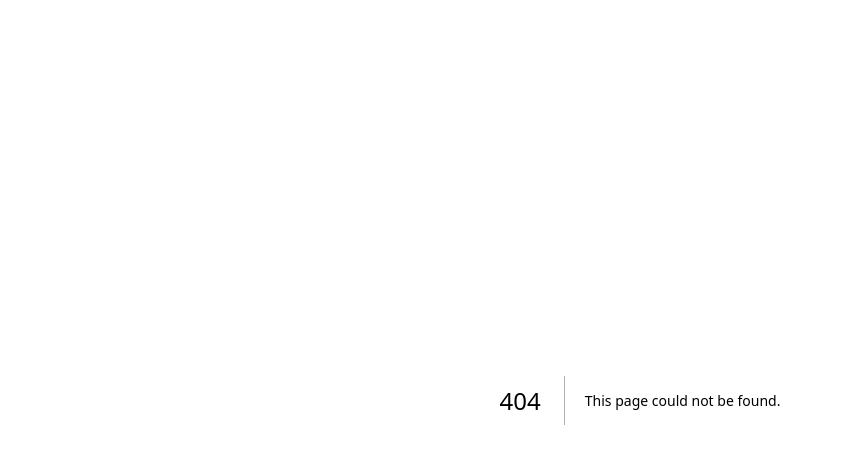
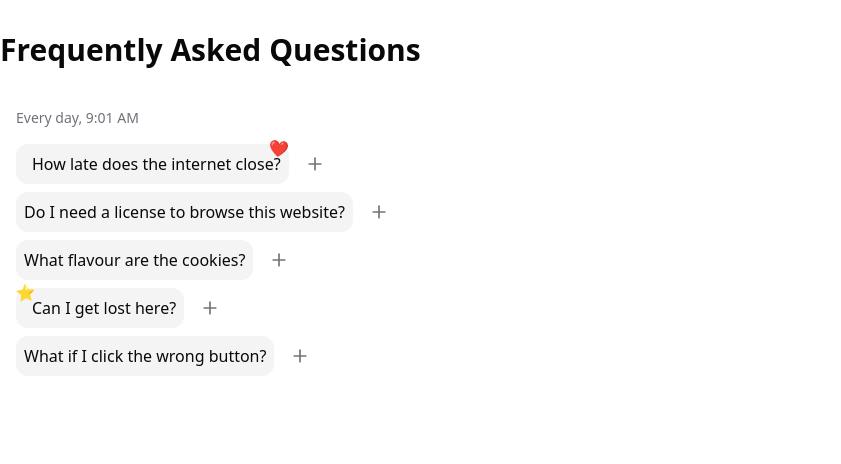
Before and after one commit to aksalatdev/porto-axl, a Next.js app: page /faq in a window 1280 px wide. Before the commit this address had no page. Shown: the top 464 px of the page, without its empty margins (0-841 px from the left). Built offline with nearby package versions, Linux system fonts and the light colour scheme.

Commit message:
Add FAQPage with DefaultDemo component

```diff
--- /dev/null
+++ b/src/app/faq/page.tsx
@@ -0,0 +1,11 @@
+// app/faq/page.tsx
+import { DefaultDemo } from "@/components/demos/faq-accordion-demo";
+
+export default function FAQPage() {
+  return (
+    <div className="container mx-auto py-8">
+      <h1 className="text-3xl font-bold mb-6">Frequently Asked Questions</h1>
+      <DefaultDemo />
+    </div>
+  );
+}
```
